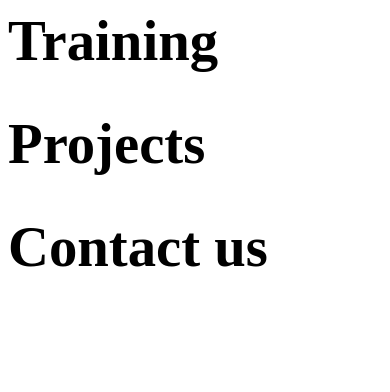
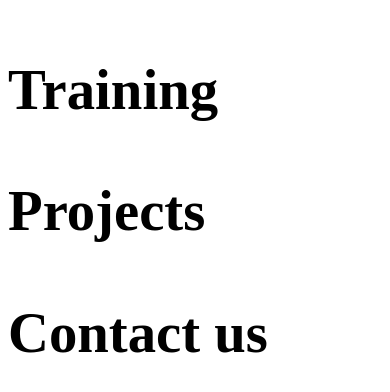
Before and after one commit to nkondi/nikondi_web_application, a plain HTML site: page index.html in a window 390 px wide. Drawn offline with Linux system fonts and the light colour scheme.

Commit message:
fix button size on mobile

```diff
--- a/index.html
+++ b/index.html
@@ -4,6 +4,9 @@
         <style>
             .button {
                 font-size: 15mm;
+                font-weight: bold;
+                margin: 15mm 0mm;
+                cursor: pointer;
             }
             p {
                 font-size: 8mm;
@@ -35,15 +38,15 @@
     </head>
     <body>
         <div id="menu">
-            <h1 id="button_show_training_info" class="button">Training</h1>
+            <div id="button_show_training_info" class="button">Training</div>
             <p id="training_description" style="display:none">
                 We provide training, in various formats, on information systems, data communications, and software development.
             </p>
-            <h1 id="button_show_projects_info" class="button">Projects</h1>
+            <div id="button_show_projects_info" class="button">Projects</div>
             <p id="projects_description" style="display:none">
                 We can help with your internal projects and initiatives, by providing a subject-matter expert that can assist your team with the project, in any project stage.
             </p>
-            <h1 id="button_show_contact_us" class="button">Contact us</h1>
+            <div id="button_show_contact_us" class="button">Contact us</div>
             <p id="contact_us_info" style="display:none">
                 Please email any questions to: <strong>info@nikondi.com</strong>
             </p>
```
